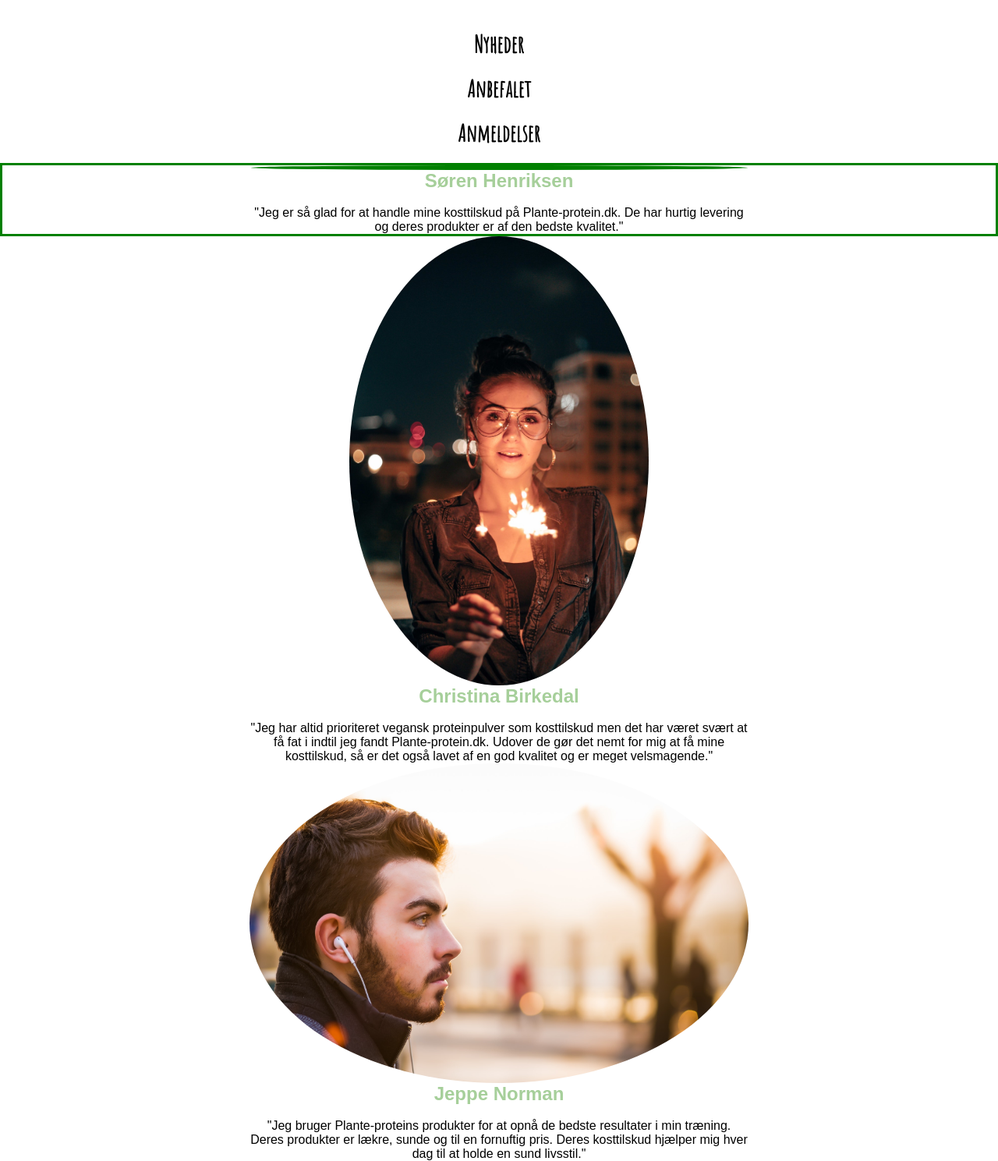
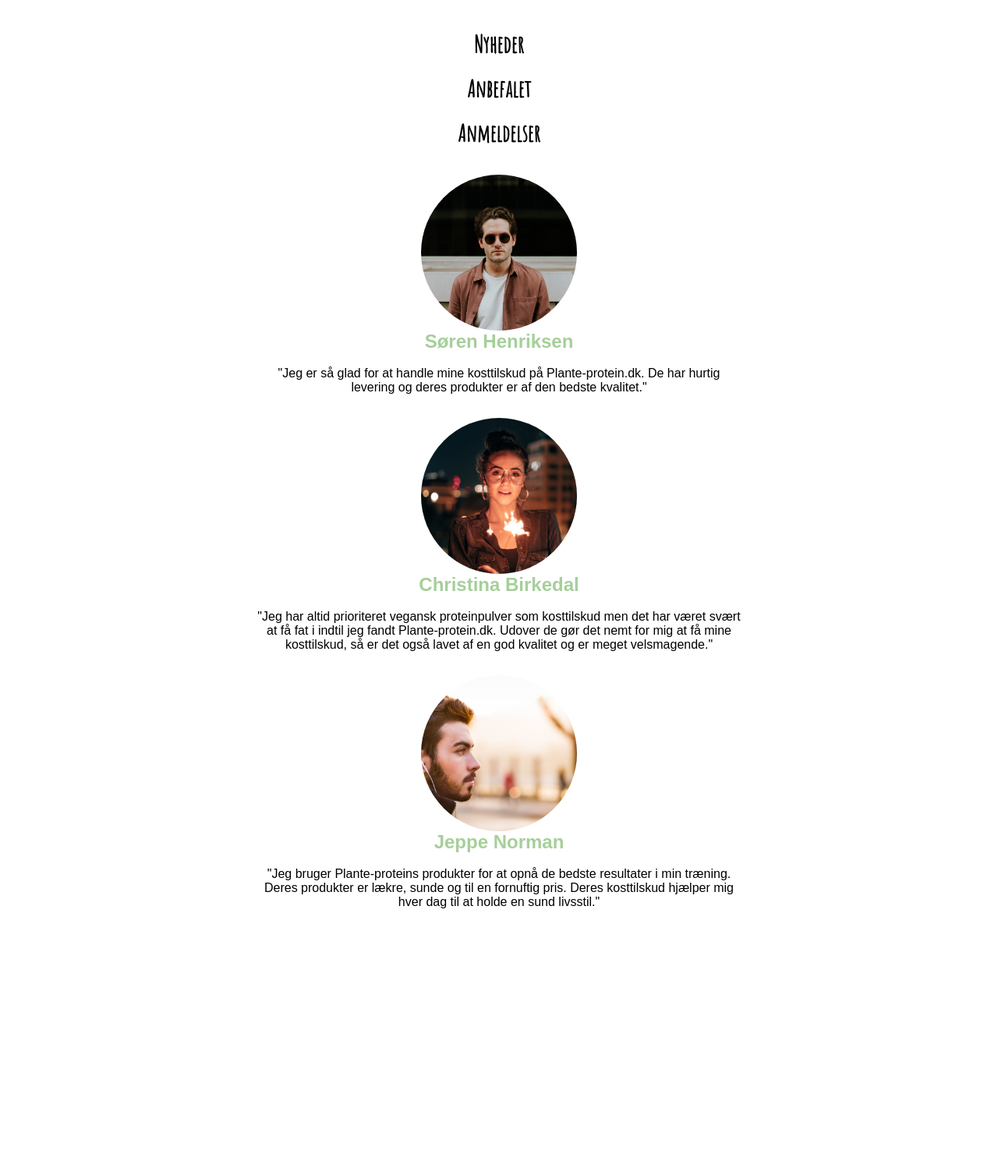
Before and after one commit to MikkelBB/PlanteProtein, a PHP site: page / in a window 1280 px wide. Shown: the whole page at 78% size. After the commit the page ends 1165 px from the top, so only its background shows below. Run offline with PHP 8.4, Linux system fonts and the light colour scheme; data that the repository does not hold is empty; some web fonts are replaced.

Commit message:
Adem er sejest

```diff
--- a/css/styles.css
+++ b/css/styles.css
@@ -78,22 +100,33 @@ p {
 
 .soeren {
   text-align: center;
-  border: 3px solid green; }
+  padding: 15px; }
 
 .anmeldelser {
   text-align: center; }
 
 .soerenbillede {
   background-image: url("../images/photo-1496345875659-11f7dd282d1d.jpeg");
-  height: 50%;
-  width: 50%;
+  background-size: cover;
+  background-position: center;
+  height: 200px;
+  width: 200px;
   border-radius: 50%;
-  border: 3px solid green;
   margin-right: auto;
   margin-left: auto; }
 
 .soeren img {
   width: 50%;
+  border-radius: 50%;
+  margin-left: auto;
+  margin-right: auto; }
+
+.christinabillede {
+  background-image: url("../images/photo-1529932260967-af9d3bbd8138.jpeg");
+  background-size: cover;
+  background-position: center;
+  height: 200px;
+  width: 200px;
   border-radius: 50%;
   margin-left: auto;
   margin-right: auto; }
@@ -105,7 +138,18 @@ p {
   margin-right: auto; }
 
 .christina {
-  text-align: center; }
+  text-align: center;
+  padding: 15px; }
+
+.jeppebillede {
+  background-image: url("../images/photo-1489779162738-f81aed9b0a25.jpeg");
+  background-size: cover;
+  background-position: center;
+  height: 200px;
+  width: 200px;
+  border-radius: 50%;
+  margin-right: auto;
+  margin-left: auto; }
 
 .jeppe img {
   width: 50%;
@@ -114,7 +158,8 @@ p {
   margin-right: auto; }
 
 .jeppe {
-  text-align: center; }
+  text-align: center;
+  padding: 15px; }
 
 .nyhedbilleder img {
   width: 50%; }
--- a/css/styles.scss
+++ b/css/styles.scss
@@ -112,7 +141,8 @@ p{
 
 .soeren{
   text-align: center;
-  border: 3px solid green;
+  padding: 15px;
+
 }
 
 .anmeldelser{
@@ -121,10 +151,11 @@ p{
 
 .soerenbillede{
   background-image: url("../images/photo-1496345875659-11f7dd282d1d.jpeg");
-  height: 50%;
-  width: 50%;
+  background-size: cover;
+  background-position: center;
+  height: 200px;
+  width: 200px;
   border-radius: 50%;
-  border: 3px solid green;
   margin-right: auto;
   margin-left: auto;
 
@@ -132,6 +163,17 @@ p{
 
 .soeren img{
   width: 50%;
+  border-radius: 50%;
+  margin-left: auto;
+  margin-right: auto;
+}
+
+.christinabillede{
+  background-image: url("../images/photo-1529932260967-af9d3bbd8138.jpeg");
+  background-size: cover;
+  background-position: center;
+  height: 200px;
+  width: 200px;
   border-radius: 50%;
   margin-left: auto;
   margin-right: auto;
@@ -146,6 +188,18 @@ p{
 
 .christina{
   text-align: center;
+  padding: 15px;
+}
+
+.jeppebillede{
+  background-image: url("../images/photo-1489779162738-f81aed9b0a25.jpeg");
+  background-size: cover;
+  background-position: center;
+  height: 200px;
+  width: 200px;
+  border-radius: 50%;
+  margin-right: auto;
+  margin-left: auto;
 }
 
 .jeppe img{
@@ -157,6 +211,7 @@ p{
 
 .jeppe{
   text-align: center;
+  padding: 15px;
 }
 
 .nyhedbilleder img{
--- a/index.php
+++ b/index.php
@@ -50,13 +50,13 @@ require("db/db.php");
 <?php $var = $eksamen["id"];?>
 
 <?php
-$eksamenQuery = mysqli_query($db, "SELECT * FROM produkter WHERE pId = 1");
+$eksamenQuery = mysqli_query($db, "SELECT * FROM produkter WHERE pId = 7");
 while($eksamen = mysqli_fetch_assoc($eksamenQuery)) {
     $var = $eksamen["pId"];
     ?>
 
     <div class="stortbillede">
-        <a href="produkterindividuel.php?id=<?php echo $var ?>"><img src="images/<?php echo $eksamen["pBillede"] ?>"></a>
+        <a href="produkterindividuel.php?id=<?php echo $var ?>"><img src="images/48275325_343701226455100_5327121772011585536_n.png"></a>
     </div>
 
     <?php
@@ -75,12 +75,17 @@ while($eksamen = mysqli_fetch_assoc($eksamenQuery)) {
     while($eksamen = mysqli_fetch_assoc($eksamenQuery)) {
     $var = $eksamen ["pId"];
     ?>
-
     <div class="nyhedbilleder">
 
         <a href="produkterindividuel.php?id=<?php echo $var ?>"><img src="images/<?php echo $eksamen["pBillede"] ?>"></a>
 
     </div>
+
+        <?php
+        echo "<div class='nyhednavn'>".$eksamen["pNavn"]."</div>";
+        echo "<div class='nyhedpris'>".$eksamen["pPris"]."</div>";
+
+        ?>
 
         <form class="nyhedsend" method="post" action="index.php">
             <button type="submit">Læg i kurv</button>
@@ -108,6 +113,12 @@ while($eksamen = mysqli_fetch_assoc($eksamenQuery)) {
     <div class="anbefaletbilleder">
         <a href="produkterindividuel.php?id=<?php echo $var ?>"><img src="images/<?php echo $eksamen["pBillede"] ?>"></a>
     </div>
+        <?php
+        echo "<div class='anbefaletnavn'>".$eksamen["pNavn"]."</div>";
+        echo "<div class='anbefaletpris'>".$eksamen["pPris"]."</div>";
+
+        ?>
+
 
         <form class="anbefaletsend" method="post" action="index.php">
             <button type="submit">Læg i kurv</button>
@@ -130,13 +141,13 @@ while($eksamen = mysqli_fetch_assoc($eksamenQuery)) {
         <p>"Jeg er så glad for at handle mine kosttilskud på Plante-protein.dk. De har hurtig levering og deres produkter er af den bedste kvalitet."</p>
     </div>
     <div class="christina">
-        <img src="images/photo-1529932260967-af9d3bbd8138.jpeg">
+        <div class="christinabillede"></div>
         <h2>Christina Birkedal</h2><br>
         <p>"Jeg har altid prioriteret vegansk proteinpulver som kosttilskud men det har været svært at få fat i indtil jeg fandt Plante-protein.dk. Udover de gør det nemt for mig at få mine kosttilskud, så er det også lavet af en god kvalitet og er meget velsmagende."</p>
 
     </div>
     <div class="jeppe">
-        <img src="images/photo-1489779162738-f81aed9b0a25.jpeg">
+        <div class="jeppebillede"></div>
         <h2>Jeppe Norman</h2><br>
         <p>"Jeg bruger Plante-proteins produkter for at opnå de bedste resultater i min træning. Deres produkter er lækre, sunde og til en fornuftig pris. Deres kosttilskud hjælper mig hver dag til at holde en sund livsstil."</p>
     </div>
```
Also changed, not shown: other parts of css/styles.css (+25 -3 lines), other parts of css/styles.scss (+32 -3 lines), 2 other files.
